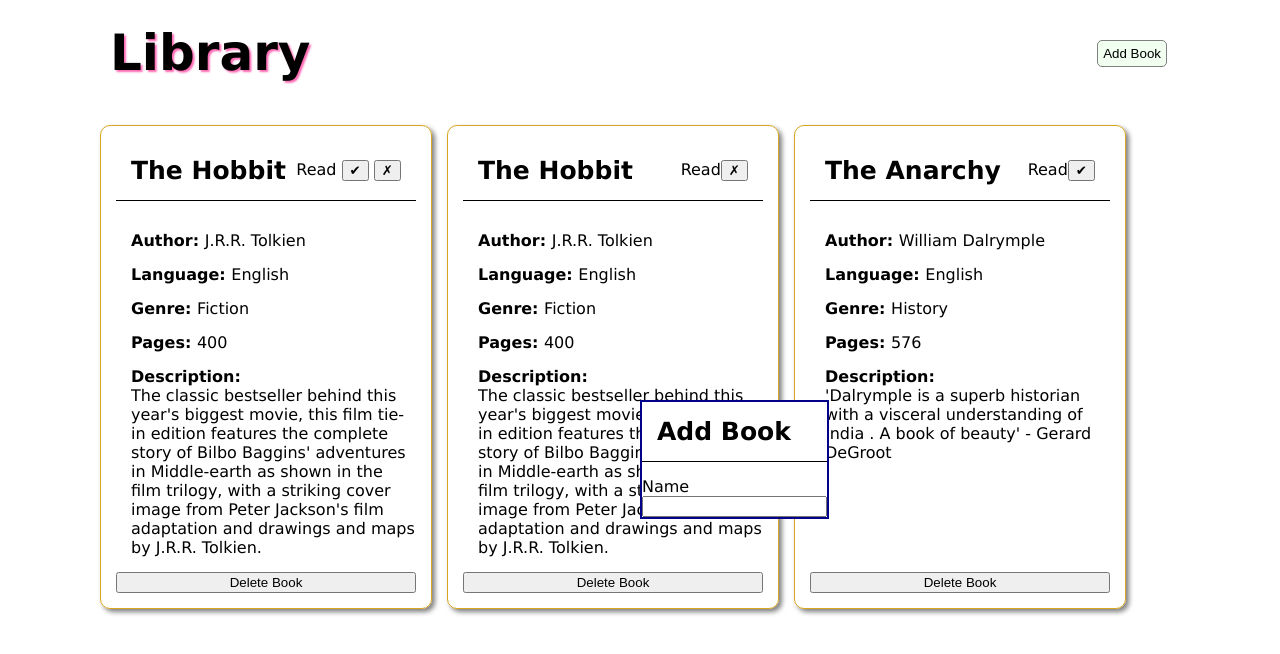
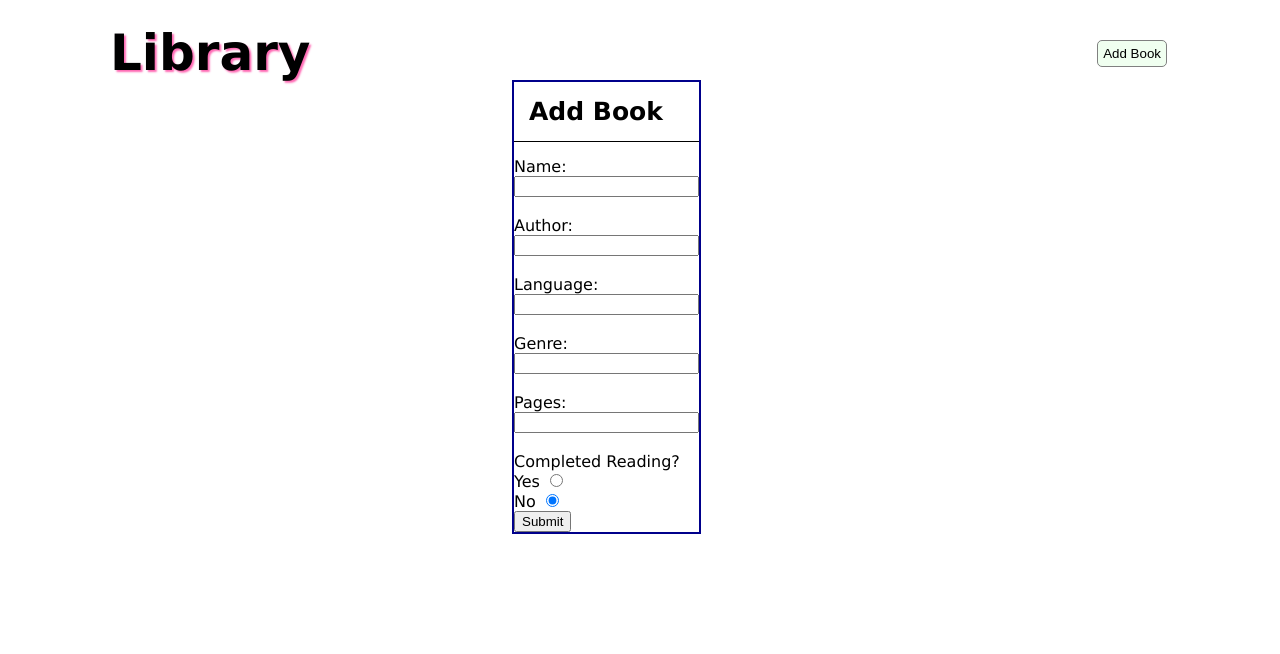
Before and after one commit to madhansm/project-library, a plain HTML site: page index.html in a window 1280 px wide. Both pictures are taken after a click on the button "Add Book". Drawn offline with Linux system fonts and the light colour scheme.

Commit message:
local storage and styling pending. all other functionalities completed

```diff
--- a/index.html
+++ b/index.html
@@ -17,13 +17,27 @@
     <div id="popUp">
         <h2>Add Book</h2>
         <form>
-            <label>Name</label><br>
-            <input type="text" id="name">
+            <label>Name:</label><br>
+            <input type="text" id="name"><br><br>
+            <label>Author:</label><br>
+            <input type="text" id="author"><br><br>
+            <label>Language:</label><br>
+            <input type="text" id="language"><br><br>
+            <label>Genre:</label><br>
+            <input type="text" id="genre"><br><br>
+            <label>Pages:</label><br>
+            <input type="number" id="pages"><br><br>
+            <label>Completed Reading?</label><br>
+            <lable>Yes</lable>
+            <input type="radio" id="completion" name="completion"><br>
+            <label>No</label>
+            <input type="radio" id="completion" name="completion" checked>
         </form>
+        <input type="submit" id="submit"></button>
     </div>
 
     <div class="cardsContainer">
-        <div class="card">
+        <!-- <div class="card">
             <h2>The Hobbit
                 <div class="read">Read
                     <button class="readYes">&#10004;</button>
@@ -37,7 +51,7 @@
             <div class="subheading">description: <br><span>The classic bestseller behind this year's biggest movie, this film tie-in edition features the
                  complete story of Bilbo Baggins' adventures in Middle-earth as shown in the film trilogy, with a striking cover image from Peter Jackson's film adaptation and drawings and maps by J.R.R. Tolkien.</span></div>
             <button>Delete Book</button>
-        </div>
+        </div> -->
 
     </div>
 
--- a/script.js
+++ b/script.js
@@ -4,7 +4,6 @@ const hobbit = {
     language: 'English',
     genre: 'Fiction',
     pages: 400,
-    description: 'The classic bestseller behind this year\'s biggest movie, this film tie-in edition features the complete story of Bilbo Baggins\' adventures in Middle-earth as shown in the film trilogy, with a striking cover image from Peter Jackson\'s film adaptation and drawings and maps by J.R.R. Tolkien.',
     completion: false
 }
 
@@ -14,27 +13,29 @@ const anarchy = {
     language: 'English',
     genre: 'History',
     pages: 576,
-    description: "\'Dalrymple is a superb historian with a visceral understanding of India . A book of beauty\' - Gerard DeGroot",
     completion: true
 }
 
 let cardsContainer = document.querySelector('.cardsContainer');
-let myLibrary = [hobbit, anarchy];
+let myLibrary = [];
 
-function createBook(name, author, language, genre, pages, description, completion) {
+function createBook(name, author, language, genre, pages, completion) {
     this.name = name;
     this.author = author;
     this.language = language;
     this.genre = genre;
     this.pages = pages;
-    this.description = description;
     this.completion = completion;
 }
 
 
 
-function displayBook(book, card) {
+function displayBook(book) {
     console.log(book.name);
+
+    const card = document.createElement('div');
+    card.classList.add('card');
+    cardsContainer.appendChild(card);
 
     const h2 = document.createElement('h2');
     h2.append(book.name);
@@ -121,18 +122,45 @@ function changeToYes() {
 
 
 myLibrary.forEach(book => {
-    const card = document.createElement('div');
-    card.classList.add('card');
-    cardsContainer.appendChild(card);
-    displayBook(book,card);
-    console.log(card);
+    displayBook(book);
 });
 
 const addBook = document.getElementById('addBook');
 const popUp = document.getElementById('popUp');
 
+function makeEmpty() {
+    document.getElementById('name').value = '';
+    document.getElementById('author').value = '';
+    document.getElementById('language').value = '';
+    document.getElementById('genre').value = '';
+    document.getElementById('pages').value = '';
+}
 
-addBook.addEventListener('click', () => popUp.style.display="block");
 
-let readYesButtons = document.querySelectorAll('.readYes');
-let readNoButtons = document.querySelectorAll('.readNo');
+addBook.addEventListener('click', () => {
+    popUp.style.display="block";
+});
+
+    let formSubmit = document.getElementById('submit');
+    formSubmit.addEventListener('click', () => {
+
+        let name = document.getElementById('name').value;
+        let author = document.getElementById('author').value;
+        let language = document.getElementById('language').value;
+        let genre = document.getElementById('genre').value;
+        let pages = document.getElementById('pages').value;
+        let completion = document.getElementById('completion').checked;
+        console.log(name);
+        if (name !== '' && author !== '' && language !== '' && genre !== '' && pages !== 0){
+            console.log('not empty');
+            let newBook = new createBook(name, author, language, genre, pages, completion);
+            myLibrary.push(newBook);
+            console.log(newBook);
+            popUp.style.display = "none";
+            displayBook(newBook);
+            makeEmpty();
+        } else {
+            alert('Fill all fields');
+        }
+        console.log(myLibrary);
+    });
--- a/styles.css
+++ b/styles.css
@@ -59,6 +59,7 @@ h2 {
     text-align: center;
     border-bottom: 1px solid black;
     align-items: center;
+    word-break: break-word;
 }
 
 .subheading {
@@ -75,9 +76,9 @@ span {
 
 #popUp{
     display: none;
-    position:absolute;
-    top: 50%;
-    left: 50%;
+    position: fixed;
+    left: 40%;
+    top: 10%;
     border: 2px solid darkblue;
     background-color: white;
 }
@@ -86,14 +87,14 @@ span {
     font-weight: normal;
     font-size: medium;
     text-transform:none;
+    margin-left: 10px;
+    word-break: normal;
 }
 
-.readYes {
-    display: inline;
-}
-
+.readYes,
 .readNo {
     display: inline;
+    margin: 5px
 }
 
 .deleteBook {
```
